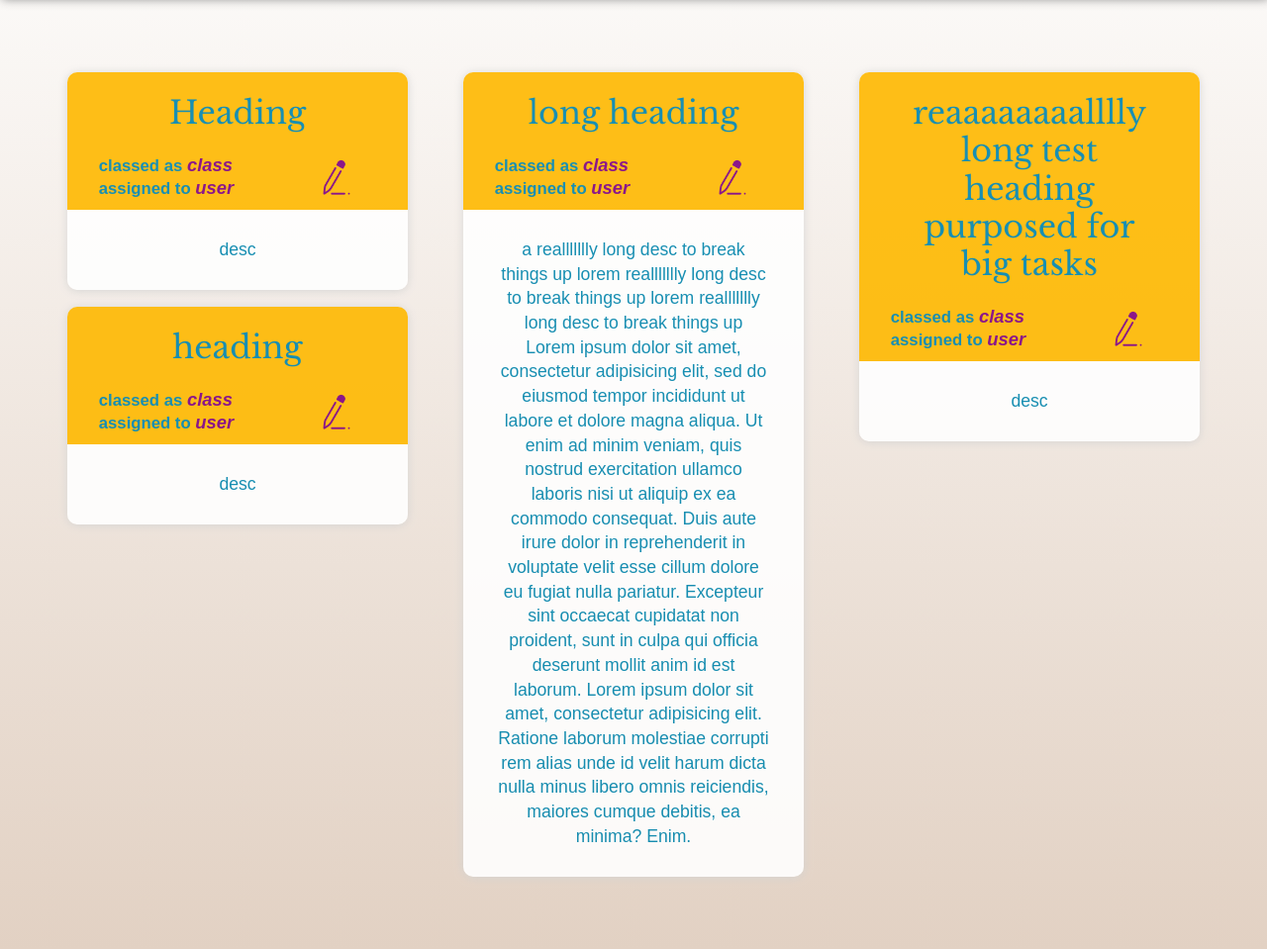
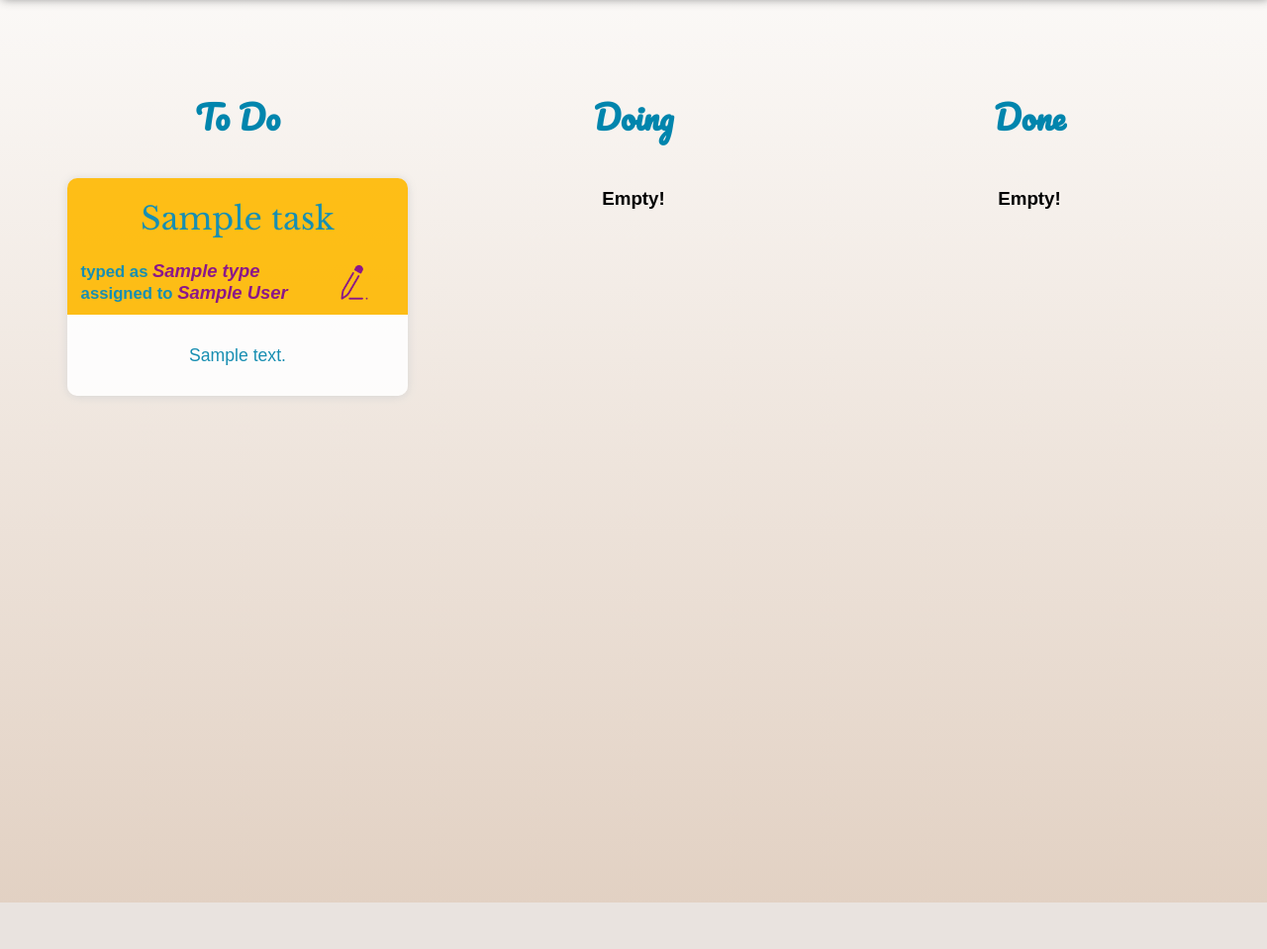
Before and after one commit to SashoStoichkov/BananaBoard, a Flask app: page /board in a window 1280 px wide. Shown: the part 80-1039 px from the top of the page at 99% size. After the commit the page ends 992 px from the top, so only its background shows below. Run offline with Flask 2, Linux system fonts and the light colour scheme; a user stored in the database is signed in; tables that the repository leaves empty hold one stand-in row (values such as "Sample post").

Commit message:
change board html to display tasks properly

```diff
--- a/main.py
+++ b/main.py
@@ -92,7 +92,15 @@ def register():
 @app.route('/board', methods=['GET', 'POST'])
 @login_required
 def board():
-    return render_template('board.html', current_user=current_user)
+    to_do = Task.display_by_status(current_user.get_id(), '1')
+    doing = Task.display_by_status(current_user.get_id(), '2')
+    done = Task.display_by_status(current_user.get_id(), '3')
+
+    return render_template(
+        'board.html',
+        current_user=current_user,
+        to_do=to_do, doing=doing, done=done
+    )
 
 
 @app.route('/edit/<int:task_id>', methods=['GET', 'POST'])
--- a/static/css/main.css
+++ b/static/css/main.css
@@ -106,6 +106,11 @@ header > div {
 	/* display: flex; */
 }
 
+.board-sec h3 {
+	font-family: 'Pacifico', cursive;
+	color: var(--carolina-blue);
+}
+
 .card {
 	width: 100%;
 	border-radius: 10px;
--- a/task.py
+++ b/task.py
@@ -3,11 +3,11 @@ from database import DB
 
 class Task:
     def __init__(self, title, content, task_status_id, task_type_id):
-        this.id = None
-        this.title = title
-        this.content = content
-        this.task_status_id = task_status_id
-        this.task_type_id = task_type_id
+        self.id = None
+        self.title = title
+        self.content = content
+        self.task_status_id = task_status_id
+        self.task_type_id = task_type_id
 
     def create(self, user_id):
         with DB() as db:
@@ -28,13 +28,13 @@ class Task:
                     SELECT id FROM tasks
                     WHERE tasks.title = ?
                 ''', (self.title,)
-            ).fetchone()
+            ).fetchone()[0]
 
             db.execute(
                 '''
                     INSERT INTO user_tasks
                     VALUES (?, ?)
-                ''', (user_id, id)
+                ''', (str(user_id), str(id))
             )
 
             return self
@@ -47,13 +47,13 @@ class Task:
                     SELECT tasks.title, tasks.content, task_types.title
                     FROM tasks
                         INNER JOIN task_types
-                            ON tasks.task_type_id = task_type.id
+                            ON tasks.task_type_id = task_types.id
                         INNER JOIN user_tasks
                             ON tasks.id = user_tasks.task_id
                         INNER JOIN users
                             ON user_tasks.user_id = users.id
                     WHERE users.id = ?
-                ''', (user_id,)
+                ''', (str(user_id),)
             ).fetchall()
 
     @staticmethod
@@ -63,8 +63,8 @@ class Task:
                 '''
                     SELECT COUNT(user_tasks.task_id) FROM user_tasks
                     WHERE users.id = ?
-                ''', (user_id,)
-            ).fetchone()
+                ''', (str(user_id),)
+            ).fetchone()[0]
 
     @staticmethod
     def display_by_status(user_id, status_id):
@@ -74,13 +74,13 @@ class Task:
                     SELECT tasks.title, tasks.content, task_types.title
                     FROM tasks
                         INNER JOIN task_types
-                            ON tasks.task_type_id = task_type.id
+                            ON tasks.task_type_id = task_types.id
                         INNER JOIN user_tasks
                             ON tasks.id = user_tasks.task_id
                         INNER JOIN users
                             ON user_tasks.user_id = users.id
                     WHERE users.id = ? AND tasks.task_status_id = ?
-                ''', (user_id, status_id)
+                ''', (str(user_id), str(status_id))
             ).fetchall()
 
     @staticmethod
@@ -88,16 +88,16 @@ class Task:
         with DB() as db:
             return db.execute(
                 '''
-                    SELECT tasks.title, tasks.content, task_types.title
+                    SELECT tasks.title, tasks.content, task_types.title, tasks.id
                     FROM tasks
                         INNER JOIN task_types
-                            ON tasks.task_type_id = task_type.id
+                            ON tasks.task_type_id = task_types.id
                         INNER JOIN user_tasks
                             ON tasks.id = user_tasks.task_id
                         INNER JOIN users
                             ON user_tasks.user_id = users.id
                     WHERE users.id = ? AND task_types.title = ?
-                ''', (user_id, task_type)
+                ''', (str(user_id), task_type)
             ).fetchall()
 
     @staticmethod
@@ -114,7 +114,7 @@ class Task:
                         INNER JOIN user_tasks
                             ON tasks.id = user_tasks.task_id
                     WHERE user_tasks.user_id = ? AND tasks.title = ?
-                ''', (user_id, title)
+                ''', (str(user_id), title)
             ).fetchone()
 
             if row:
@@ -132,7 +132,7 @@ class Task:
                 '''
                     SELECT * FROM tasks
                     WHERE id = ?
-                ''', (task_id,)
+                ''', (str(task_id),)
             ).fetchone()
 
             if row:
@@ -141,7 +141,7 @@ class Task:
                         UPDATE tasks
                         SET content = ?
                         WHERE id = ?
-                    ''', (content, task_id)
+                    ''', (content, str(task_id))
                 )
 
             else:
@@ -157,7 +157,7 @@ class Task:
                 '''
                     SELECT * FROM tasks
                     WHERE id = ?
-                ''', (task_id,)
+                ''', (str(task_id),)
             ).fetchone()
 
             if row:
@@ -166,7 +166,7 @@ class Task:
                         UPDATE tasks
                         SET title = ?
                         WHERE id = ?
-                    ''', (title, task_id)
+                    ''', (title, str(task_id))
                 )
 
             else:
@@ -182,7 +182,7 @@ class Task:
                 '''
                     SELECT * FROM tasks
                     WHERE id = ?
-                ''', (task_id,)
+                ''', (str(task_id),)
             ).fetchone()
 
             if row:
@@ -191,7 +191,7 @@ class Task:
                         UPDATE tasks
                         SET task_type_id = ?
                         WHERE id = ?
-                    ''', (type_id, task_id)
+                    ''', (str(type_id), str(task_id))
                 )
 
             else:
@@ -207,7 +207,7 @@ class Task:
                 '''
                     SELECT * FROM tasks
                     WHERE id = ?
-                ''', (task_id,)
+                ''', (str(task_id),)
             ).fetchone()
 
             if row:
@@ -216,7 +216,7 @@ class Task:
                         UPDATE tasks
                         SET task_status_id = ?
                         WHERE id = ?
-                    ''', (status_id, task_id)
+                    ''', (str(status_id), str(task_id))
                 )
 
             else:
--- a/templates/board.html
+++ b/templates/board.html
@@ -33,68 +33,75 @@
 
 	<div class="board-container">
 		<div class="to-do board-sec">
+			<h3>To Do</h3>
+			{% if to_do %}
+				{% for to_do_task in to_do %}
 					<div class="card">
-				<h2 class="heading">Heading</h2>
+						<h2 class="heading">{{ to_do_task[0] }}</h2>
 						<div class="wrapper2">
 							<div class="wrapper">
-						<h5 class="heading class">classed as <i>class</i></h5>
-						<h5 class="heading desc">assigned to <i>user</i></h5>
+								<h5 class="heading class">typed as <i>{{ to_do_task[2] }}</i></h5>
+								<h5 class="heading desc">assigned to <i>{{ current_user.username }}</i></h5>
 							</div>
 
 							<div class="button">
 								<button type="button" name="button"><img src="../static/images/edit.png"></button>
 							</div>
 						</div>
-				<p>desc</p>
+						<p>{{ to_do_task[1] }}</p>
 					</div>
+				{% endfor %}
+			{% else %}
+				<h6>Empty!</h6>
+			{% endif %}
+		</div>
+
+		<div class="in-progress board-sec">
+			<h3>Doing</h3>
+			{% if doing %}
+				{% for doing_task in doing %}
 					<div class="card">
-				<h2 class="heading">heading</h2>
+						<h2 class="heading">{{ doing_task[0] }}</h2>
 						<div class="wrapper2">
 							<div class="wrapper">
-						<h5 class="heading class">classed as <i>class</i></h5>
-						<h5 class="heading desc">assigned to <i>user</i></h5>
+								<h5 class="heading class">typed as <i>{{ doing_task[2] }}</i></h5>
+								<h5 class="heading desc">assigned to <i>{{ current_user.username }}</i></h5>
 							</div>
 
 							<div class="button">
 								<button type="button" name="button"><img src="../static/images/edit.png"></button>
 							</div>
 						</div>
-				<p>desc</p>
+						<p>{{ doing_task[1] }}</p>
 					</div>
+				{% endfor %}
+			{% else %}
+				<h6>Empty!</h6>
+			{% endif %}
 		</div>
 
-		<div class="in-progress board-sec">
+		<div class="done board-sec">
+			<h3>Done</h3>
+			{% if done %}
+				{% for done_task in done %}
 					<div class="card">
-				<h2 class="heading">long heading</h2>
+						<h2 class="heading">{{ done_task[0] }}</h2>
 						<div class="wrapper2">
 							<div class="wrapper">
-						<h5 class="heading class">classed as <i>class</i></h5>
-						<h5 class="heading desc">assigned to <i>user</i></h5>
+								<h5 class="heading class">typed as <i>{{ done_task[2] }}</i></h5>
+								<h5 class="heading desc">assigned to <i>{{ current_user.username }}</i></h5>
 							</div>
 
 							<div class="button">
 								<button type="button" name="button"><img src="../static/images/edit.png"></button>
 							</div>
 						</div>
-				<p>a reallllllly long desc to break things up lorem  reallllllly long desc to break things up lorem  reallllllly long desc to break things up Lorem ipsum dolor sit amet, consectetur adipisicing elit, sed do eiusmod tempor incididunt ut labore et dolore magna aliqua. Ut enim ad minim veniam, quis nostrud exercitation ullamco laboris nisi ut aliquip ex ea commodo consequat. Duis aute irure dolor in reprehenderit in voluptate velit esse cillum dolore eu fugiat nulla pariatur. Excepteur sint occaecat cupidatat non proident, sunt in culpa qui officia deserunt mollit anim id est laborum. Lorem ipsum dolor sit amet, consectetur adipisicing elit. Ratione laborum molestiae corrupti rem alias unde id velit harum dicta nulla minus libero omnis reiciendis, maiores cumque debitis, ea minima? Enim.</p>
+						<p>{{ done_task[1] }}</p>
 					</div>
-		</div>
-
-		<div class="done board-sec">
-			<div class="card">
-				<h2 class="heading">reaaaaaaaalllly long test heading purposed for big tasks</h2>
-				<div class="wrapper2">
-					<div class="wrapper">
-						<h5 class="heading class">classed as <i>class</i></h5>
-						<h5 class="heading desc">assigned to <i>user</i></h5>
-					</div>
-
-					<div class="button">
-						<button type="button" name="button"><img src="../static/images/edit.png"></button>
-					</div>
-				</div>
-				<p>desc</p>
-			</div>
+				{% endfor %}
+			{% else %}
+				<h6>Empty!</h6>
+			{% endif %}
 		</div>
 
 	</div>
```
Lines whose indentation alone changed are shown as unchanged.
